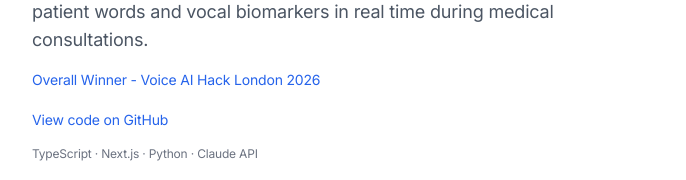
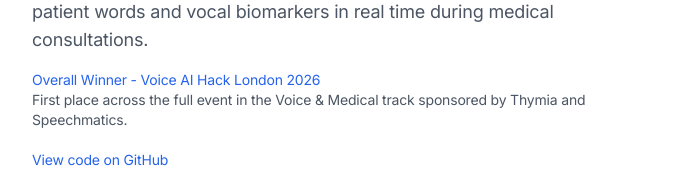
Before and after one commit to omorros/omorros.com, a Next.js app: page /projects/truevoice in a window 1280 px wide. Shown: the part 262-442 px from the top of the page, without its empty margins (296-982 px from the left). Built offline with nearby package versions, Linux system fonts and the light colour scheme.

Commit message:
Restore award descriptions and trim og image

```diff
--- a/src/app/opengraph-image.tsx
+++ b/src/app/opengraph-image.tsx
@@ -117,10 +117,6 @@ export default async function Image() {
           }}
         >
           <span>
-            <span style={{ color: '#fff' }}>2×</span> Hackathon Winner
-          </span>
-          <span style={{ color: '#404040' }}>·</span>
-          <span>
             <span style={{ color: '#fff' }}>18</span> PRs to IBM MCP Context Forge
           </span>
           <span style={{ color: '#404040' }}>·</span>
--- a/src/app/projects/[slug]/page.tsx
+++ b/src/app/projects/[slug]/page.tsx
@@ -59,10 +59,13 @@ export default function ProjectDetailPage({ params }: PageProps) {
         </p>
 
         {cs?.awards && cs.awards.length > 0 && (
-          <ul className="mt-4 space-y-1">
+          <ul className="mt-4 space-y-2">
             {cs.awards.map((a) => (
-              <li key={a.title} className="text-sm text-accent">
-                {a.title}
+              <li key={a.title} className="max-w-measure">
+                <p className="text-sm text-accent">{a.title}</p>
+                {a.description && (
+                  <p className="text-sm text-foreground-muted">{a.description}</p>
+                )}
               </li>
             ))}
           </ul>
```
